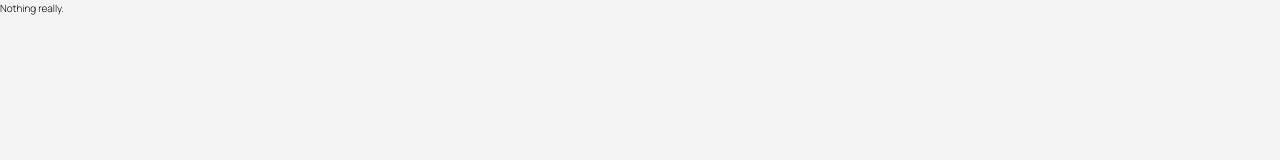
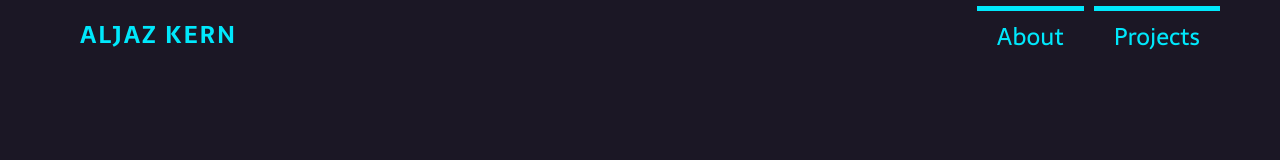
Before and after one commit to aljaz90/aljaz90.github.io, a website: page index.html in a window 1280 px wide. Drawn offline with Linux system fonts and the light colour scheme.

Commit message:
Add basic site structure

```diff
--- a/index.html
+++ b/index.html
@@ -8,9 +8,32 @@
     <link rel="preconnect" href="https://fonts.gstatic.com" crossorigin>
     <link href="https://fonts.googleapis.com/css2?family=Manrope:wght@200;300;400;800&family=Sarala:wght@400;700&display=swap" rel="stylesheet">
     <link rel="stylesheet" href="/public/css/main.css">
-    <title>Aljaz Kern</title>
+    <title>Aljaz Kern (aljaz90)</title>
 </head>
-<body>
-    Nothing really.
+<body class="container">
+    <header class="nav">
+        <div class="nav--section">
+            <div class="nav--item nav--item-header">
+                <a href="/" class="nav--item--link">
+                    Aljaz Kern
+                </a>
+            </div>
+        </div>
+        <div class="nav--section">
+            <div class="nav--item">
+                <a href="/" class="nav--item--link">
+                    About
+                </a>
+            </div>
+            <div class="nav--item">
+                <a href="/" class="nav--item--link">
+                    Projects
+                </a>
+            </div>
+        </div>
+    </header>
+    <footer>
+
+    </footer>
 </body>
 </html>
--- a/sass/abstracts/_variables.scss
+++ b/sass/abstracts/_variables.scss
@@ -1,10 +1,10 @@
-$color-primary:  #2274A5; // #00E8FC #F96E46 #F5D547
+$color-primary:  #00E8FC; // #00E8FC #F96E46 #F5D547
 $color-primary-dark:  darken($color-primary, 10%);
 $color-primary-dark-2:  darken($color-primary, 20%);
 $color-primary-light:  lighten($color-primary, 10%);
 $color-primary-light-2:  lighten($color-primary, 20%);
 
-$color-secondary: #00E8FC;
+$color-secondary: #2274A5;
 $color-secondary-dark:  darken($color-secondary, 10%);
 $color-secondary-dark-2:  darken($color-secondary, 20%);
 $color-secondary-light:  lighten($color-secondary, 10%);
--- a/sass/base/_base.scss
+++ b/sass/base/_base.scss
@@ -23,14 +23,14 @@ body {
     font-family: $font-primary;
     line-height: 1.6;
     font-weight: 300;
-    background-color: $color-white-2;
+    background-color: $color-tertiary;
+    color: $color-white;
 }
 
 .container {
     display: grid;
-    //grid-template-rows: 7rem 30vh 30vh 20vh 20vh;
-    grid-template-rows: 7rem repeat(2, minmax(calc(0.28 * calc(100vh - 7rem)), min-content)) repeat(2, calc(0.22 * calc(100vh - 7rem)));
-    grid-template-columns: [sidebar-start] 8rem [sidebar-end full-start] minmax(6rem, 1fr) [center-start] repeat(8, [col-start] minmax(min-content, 14rem) [col-end]) [center-end] minmax(6rem, 1fr) [full-end];
+    grid-template-rows: 7rem repeat(4, minmax(calc(0.25 * calc(100vh - 7rem)), min-content));
+    grid-template-columns: [full-start] minmax(6rem, 1fr) [center-start] repeat(10, [col-start] minmax(min-content, 14rem) [col-end]) [center-end] minmax(6rem, 1fr) [full-end];
 
     @include respond(small-desktop) {
         grid-template-rows: 7rem repeat(4 calc(calc(100% - 7rem) / 4));
--- a/sass/layout/_navigation.scss
+++ b/sass/layout/_navigation.scss
@@ -0,0 +1,39 @@
+.nav {
+    grid-column: center-start / center-end;
+    grid-row: 1 / 1;
+    display: flex;
+    align-items: center;
+    justify-content: space-between;
+
+    &--section {
+        display: flex;
+        justify-content: center;
+    }
+
+    &--item {
+        //background-color: $color-white;
+        padding: 0.75rem 2rem;
+        font-size: 2.4rem;
+        position: relative;
+        font-family: $font-heading;
+        font-weight: 300;
+        border-top: 5px solid $color-primary;
+
+        &:not(:last-child) {
+            margin-right: 1rem;
+        }
+
+        &-header {
+            border-top: none;
+            font-weight: 800;
+            text-transform: uppercase;
+            letter-spacing: 2px;
+        }
+
+
+        &--link, &--link:link, &--link:visited {
+            color: $color-primary;
+            text-decoration: none;
+        }
+    }
+}
--- a/sass/main.scss
+++ b/sass/main.scss
@@ -7,3 +7,5 @@
 @import "base/animations";
 
 @import "layout/navigation";
+
+@import "pages/home";
--- /dev/null
+++ b/sass/pages/_home.scss
@@ -0,0 +1,3 @@
+.home {
+
+}
```
Also changed, not shown: public/css/main.css, 1 other file.
